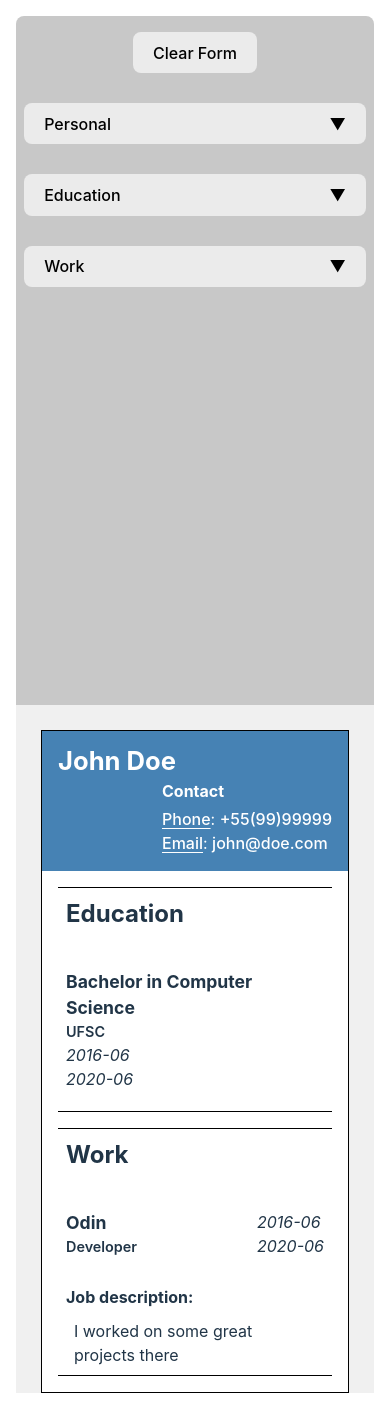
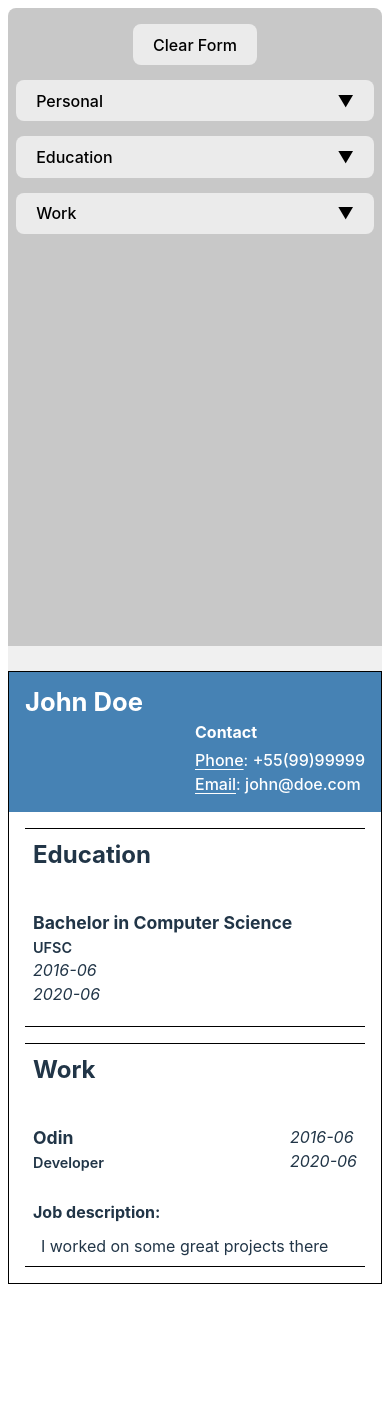
Before and after one commit to p1padev/odin-cv, a React (Vite) app: page / in a window 390 px wide. After the commit the page ends 1292 px from the top, so only its background shows below. Built offline with nearby package versions, Linux system fonts and the light colour scheme.

Commit message:
Switch edit behavior, mobile updates

```diff
--- a/src/App.css
+++ b/src/App.css
@@ -1,5 +1,5 @@
 #root {
-  padding: 2rem;
+  padding: 1rem;
   display: flex;
   flex-flow: column nowrap;
   min-height: 100vh;
@@ -7,6 +7,6 @@
 
 @media (max-width: 768px) {
   #root {
-    padding: 1rem;
+    padding: 0.5rem;
   }
 }
--- a/src/components/CreateInputsButton.jsx
+++ b/src/components/CreateInputsButton.jsx
@@ -1,12 +1,17 @@
 import { useState } from 'react';
 import createBoilerplateInput from '../createBoilerplateInput';
 
-export default function CreateInputsButton({ boilerplate, setFormData }) {
+export default function CreateInputsButton({
+  boilerplate,
+  setFormData,
+  setIsEditing,
+}) {
   const [id, setId] = useState(1);
   const handleCreateInputsButton = () => {
     const newBoiler = createBoilerplateInput(boilerplate, id);
     setFormData((formData) => [...formData, newBoiler]);
     setId((id) => (id += 1));
+    setIsEditing(true);
   };
 
   return (
--- a/src/components/EducationInputs.jsx
+++ b/src/components/EducationInputs.jsx
@@ -12,6 +12,7 @@ export const educationInputsDefault = {
 export default function EducationInputs({
   formState: [formData, setFormData],
   disabled,
+  setIsEditing,
 }) {
   const handleInputChange = (e, fieldId) => {
     setFormData(
@@ -92,6 +93,7 @@ export default function EducationInputs({
       <CreateInputsButton
         boilerplate={educationInputsDefault}
         setFormData={setFormData}
+        setIsEditing={setIsEditing}
       ></CreateInputsButton>
     </>
   );
--- a/src/components/Form.jsx
+++ b/src/components/Form.jsx
@@ -12,7 +12,7 @@ const inputComponentTable = {
 
 export default function Form({
   title,
-  formState,
+  formState: [state, handler],
   setErrorMessage,
   editingState: [isEditing, setIsEditing],
 }) {
@@ -23,16 +23,20 @@ export default function Form({
     setErrorMessage('');
   };
 
+  const isStateEmpty = Array.isArray(state) && state.length === 0;
+
   return (
     <form className="form" onSubmit={onSubmitFormHandler}>
       <FormControls
         isEditing={isEditing}
         setIsEditing={setIsEditing}
+        emptyState={isStateEmpty}
       ></FormControls>
       {InputComponent !== null && (
         <InputComponent
-          formState={formState}
+          formState={[state, handler]}
           disabled={!isEditing}
+          setIsEditing={setIsEditing}
         ></InputComponent>
       )}
     </form>
--- a/src/components/FormControls.jsx
+++ b/src/components/FormControls.jsx
@@ -1,4 +1,4 @@
-export default function FormControls({ isEditing, setIsEditing }) {
+export default function FormControls({ isEditing, setIsEditing, emptyState }) {
   return (
     <div className="form-controls">
       <button type="submit" disabled={!isEditing}>
@@ -6,7 +6,7 @@ export default function FormControls({ isEditing, setIsEditing }) {
       </button>
       <button
         type="button"
-        disabled={isEditing}
+        disabled={isEditing || emptyState}
         onClick={() => setIsEditing(true)}
       >
         Edit
--- a/src/components/WorkInputs.jsx
+++ b/src/components/WorkInputs.jsx
@@ -13,7 +13,7 @@ export const workInputsDefault = {
 export default function WorkInputs({
   formState: [formData, setFormData],
   disabled,
-  setErrorMessage,
+  setIsEditing,
 }) {
   const handleInputChange = (e, fieldId) => {
     setFormData(
@@ -34,11 +34,7 @@ export default function WorkInputs({
       {formData.map((workField) => {
         return (
           <div className="fieldset-container" key={workField.id}>
-            <Fieldset
-              className="form-work_fieldset"
-              disabled={disabled}
-              setErrorMessage={setErrorMessage}
-            >
+            <Fieldset className="form-work_fieldset" disabled={disabled}>
               <label htmlFor={`companyName-` + workField.id}>
                 Company Name
               </label>
@@ -108,6 +104,7 @@ export default function WorkInputs({
       <CreateInputsButton
         boilerplate={workInputsDefault}
         setFormData={setFormData}
+        setIsEditing={setIsEditing}
       ></CreateInputsButton>
     </>
   );
--- a/src/styles/Accordion.css
+++ b/src/styles/Accordion.css
@@ -1,11 +1,11 @@
 .accordion {
   background-color: rgb(200, 200, 200);
   border-radius: 8px 0 0 8px;
-  padding: 2rem;
+  padding: 1rem;
   display: flex;
   flex-direction: column;
   align-items: center;
-  gap: 30px;
+  gap: 15px;
 }
 
 @media (max-width: 768px) {
--- a/src/styles/Form.css
+++ b/src/styles/Form.css
@@ -8,7 +8,7 @@
 .form {
   padding: 1rem;
   overflow-y: auto;
-  max-height: 60vh;
+  max-height: 75vh;
 }
 
 .form fieldset {
@@ -37,10 +37,7 @@
 }
 
 .form-fieldset_add {
-  width: 32px;
-  height: 32px;
-  padding: 0;
-  margin-left: auto;
+  padding: 0.5rem 0;
   margin-bottom: 1rem;
   flex-shrink: 0;
 }
--- a/src/styles/Preview.css
+++ b/src/styles/Preview.css
@@ -11,6 +11,16 @@
   border: 1px solid black;
   overflow-y: auto;
   max-height: 85vh;
+}
+
+@media (max-width: 480px) {
+  .preview {
+    grid-template-columns: 1fr;
+  }
+
+  .preview-sheet {
+    grid-column: 1/1;
+  }
 }
 
 .preview-header {
```
